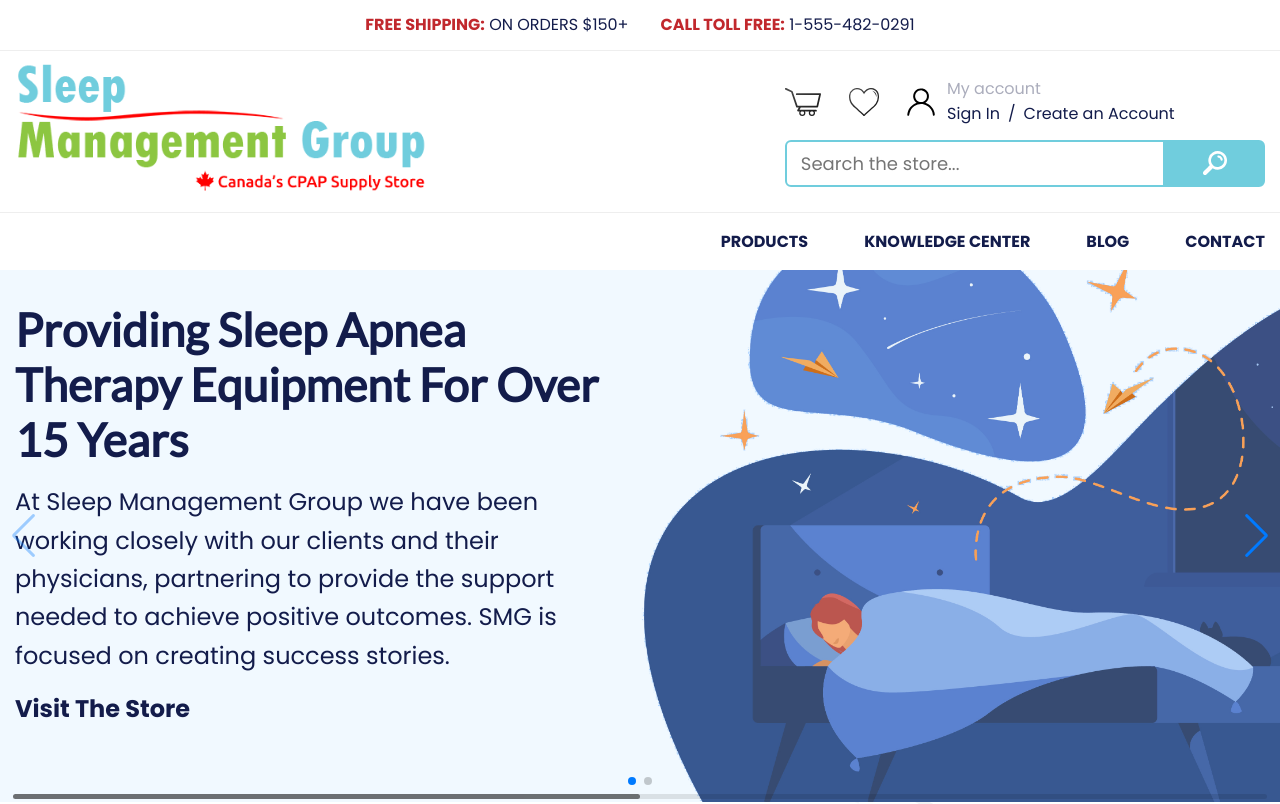
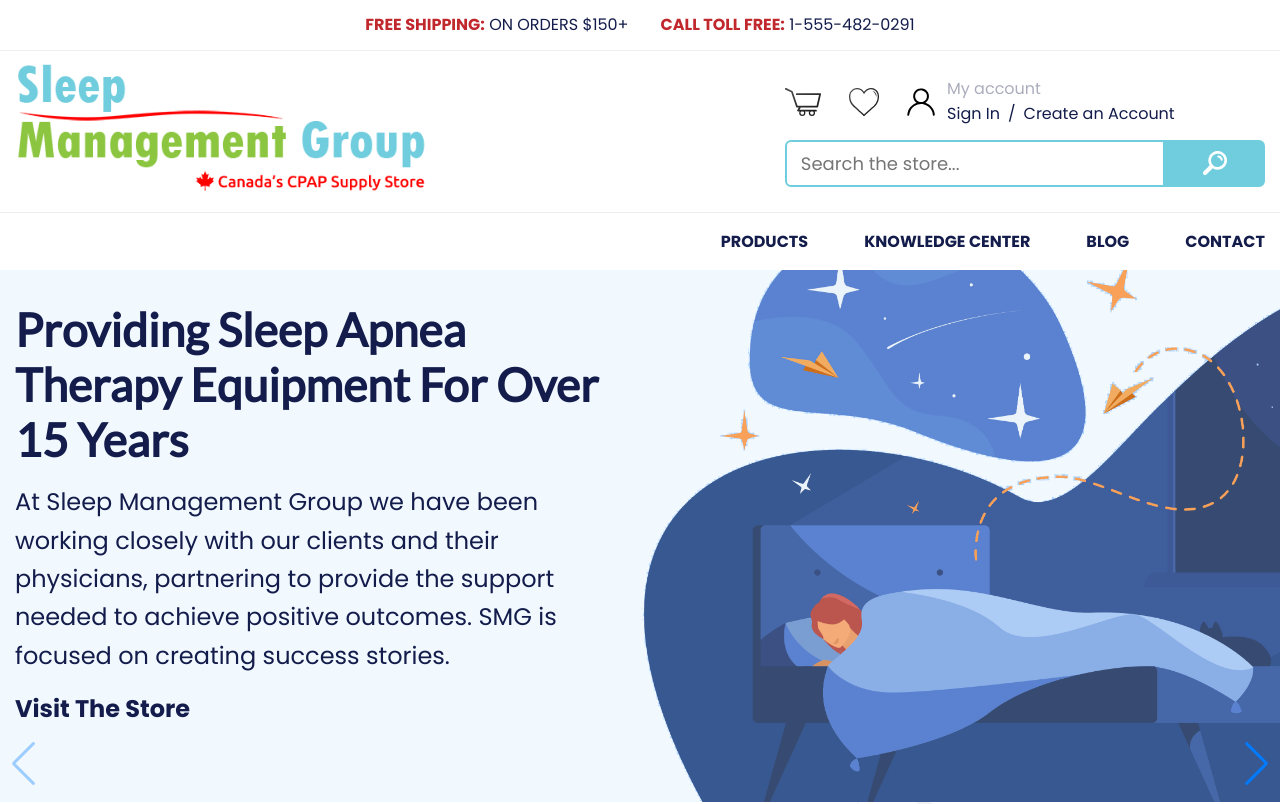
Before and after one commit to malokevi/smg-2022, a React (Create React App) app: page / in a window 1280 px wide. Shown: the top 804 px of the page. Built offline with nearby package versions, Linux system fonts and the light colour scheme.

Commit message:
pagination

```diff
--- a/src/components/Layout/Header/Hero.tsx
+++ b/src/components/Layout/Header/Hero.tsx
@@ -92,6 +92,7 @@ const Hero = () => {
         <StyledHero>
             <Swiper
                 settings={{
+                    pagination: false,
                     navigation: {
                         nextEl: ".swiper-button-next",
                         prevEl: ".swiper-button-prev"
@@ -109,7 +110,7 @@ const Hero = () => {
                     </div>
                 </Swiper.Slide>
             </Swiper>
-            <div>
+            <div className="hero__pagination">
                 <div className="swiper-button-next"></div>
                 <div className="swiper-button-prev"></div>
             </div>
@@ -126,6 +127,14 @@ const StyledHero = styled.div`
     .full-height {
         height: 100%;
         display: flex;
+    }
+
+    .hero__pagination {
+        position: absolute;
+        bottom: 0;
+        left: 0;
+        width: 100%;
+        height: 76px;
     }
 `
 
--- a/src/components/swiper/components/SwiperContainer/index.tsx
+++ b/src/components/swiper/components/SwiperContainer/index.tsx
@@ -11,7 +11,9 @@ type SwiperContainerProps = {
     children: React.ReactNode
     className?: string
     settings?: {
-        navigation: any
+        navigation?: any
+        pagination?: any
+        scrollbar?: any
     }
 }
 
@@ -19,7 +21,9 @@ export const SwiperContainer = ({
     children,
     className,
     settings = {
-        navigation: true
+        navigation: true,
+        pagination: { clickable: true },
+        scrollbar: { draggable: true }
     }
 }: SwiperContainerProps) => {
     return (
@@ -28,8 +32,8 @@ export const SwiperContainer = ({
             spaceBetween={0}
             slidesPerView={1}
             navigation={settings.navigation}
-            pagination={{ clickable: true }}
-            scrollbar={{ draggable: true }}
+            pagination={settings.pagination}
+            scrollbar={settings.scrollbar}
             observer
             observeParents
             // onSwiper={(swiper) => console.log(swiper)}
```
